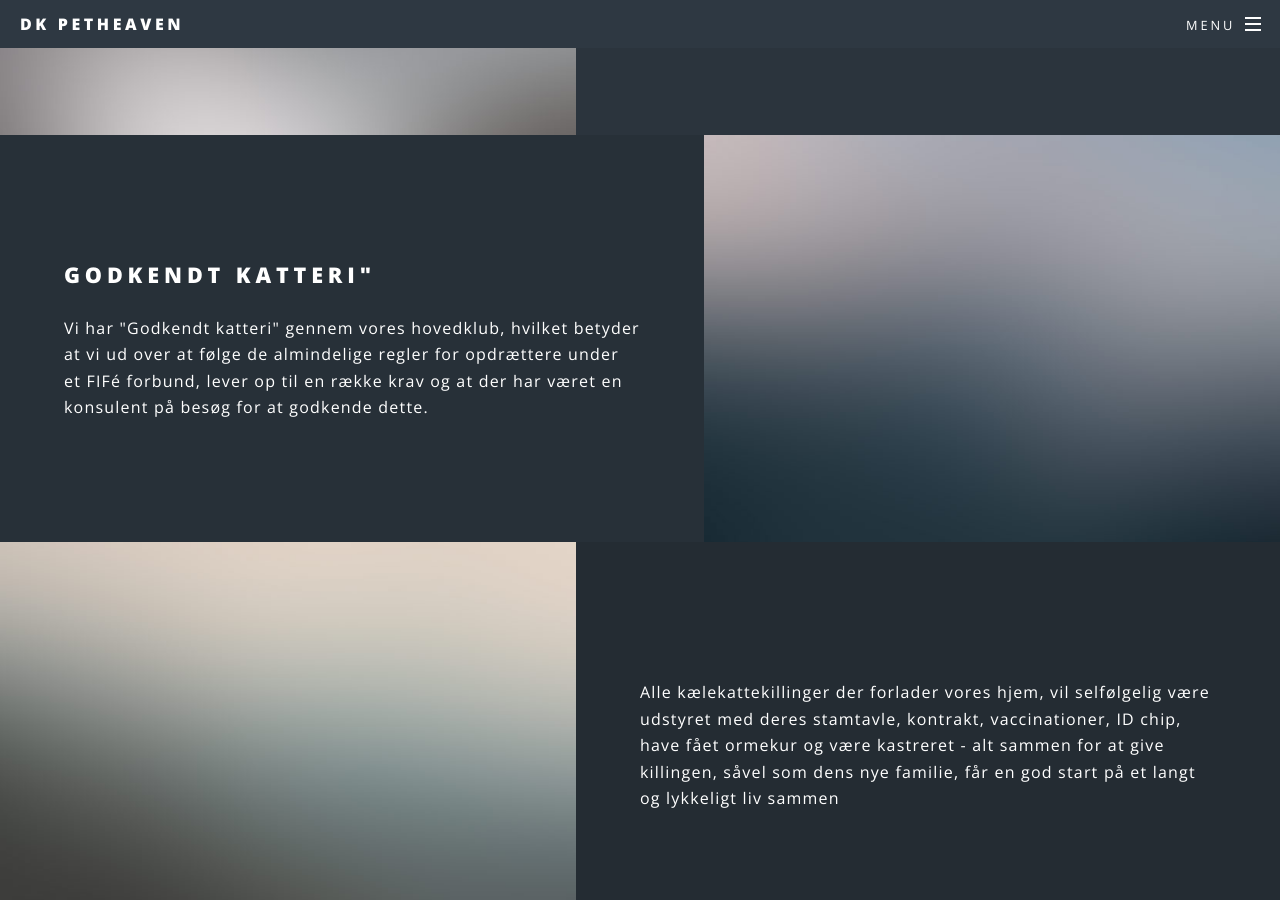
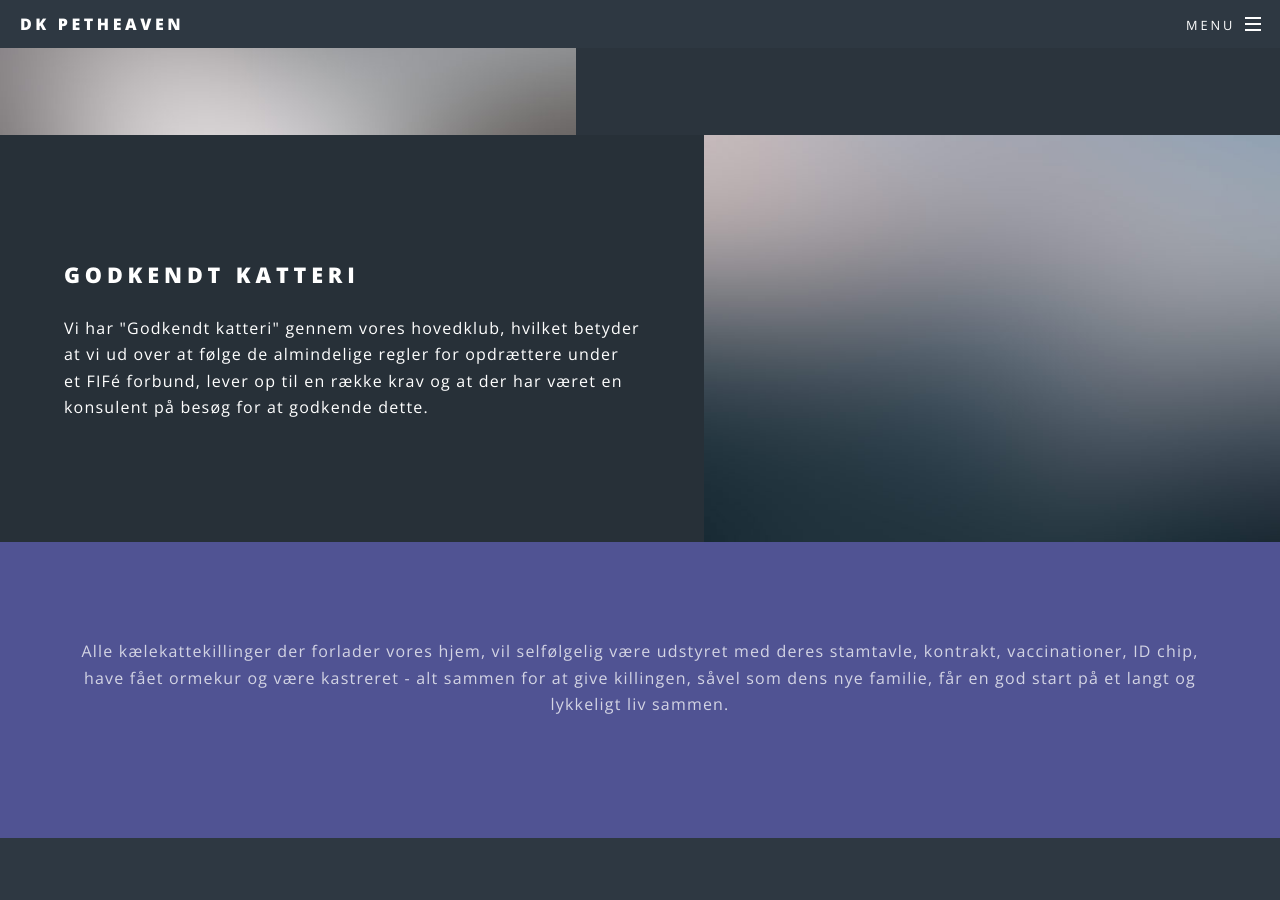
Before and after one commit to petheaven/petheaven.github.io, a Jekyll site: the page built from index.html, in a window 1280 px wide and 900 px high, scrolled down 1525 px. Built offline with Jekyll 4.4.1, drawn with Linux system fonts in a browser that asks for light colours; some of the changed lines change nothing that is shown.

Commit message:
updated main again

```diff
--- a/index.html
+++ b/index.html
@@ -32,53 +32,18 @@ layout: landing
 			</section>
 			<section class="spotlight">
 				<div class="image"><img src="images/pic02.jpg" alt="" /></div><div class="content">
-					<h2>Godkendt katteri"</h2>
+					<h2>Godkendt katteri</h2>
 					<p>Vi har "Godkendt katteri" gennem vores hovedklub, hvilket betyder at vi ud over at følge de almindelige regler for opdrættere under et FIFé forbund, lever op til en række krav og at der har været en konsulent på besøg for at godkende dette.</p>
 				</div>
 			</section>
-			<section class="spotlight">
-				<div class="image"><img src="images/pic03.jpg" alt="" /></div><div class="content">
-					<p>Alle kælekattekillinger der forlader vores hjem, vil selfølgelig være udstyret med deres stamtavle, kontrakt, vaccinationer, ID chip, have fået ormekur og være kastreret - alt sammen for at give killingen, såvel som dens nye familie, får en god start på et langt og lykkeligt liv sammen</p>
-				</div>
-			</section>
-		</section>
 
-		<!--
 		<section id="three" class="wrapper style3 special">
 			<div class="inner">
 				<header class="major">
-			<h2>Accumsan mus tortor nunc aliquet</h2>
-			<p>Aliquam ut ex ut augue consectetur interdum. Donec amet imperdiet eleifend<br />
-			fringilla tincidunt. Nullam dui leo Aenean mi ligula, rhoncus ullamcorper.</p>
+					<p>Alle kælekattekillinger der forlader vores hjem, vil selfølgelig være udstyret med deres stamtavle, kontrakt, vaccinationer, ID chip, have fået ormekur og være kastreret - alt sammen for at give killingen, såvel som dens nye familie, får en god start på et langt og lykkeligt liv sammen.</p>
 				</header>
-			<ul class="features">
-			<li class="icon fa-paper-plane-o">
-			<h3>Arcu accumsan</h3>
-			<p>Augue consectetur sed interdum imperdiet et ipsum. Mauris lorem tincidunt nullam amet leo Aenean ligula consequat consequat.</p>
-			</li>
-			<li class="icon fa-laptop">
-			<h3>Ac Augue Eget</h3>
-			<p>Augue consectetur sed interdum imperdiet et ipsum. Mauris lorem tincidunt nullam amet leo Aenean ligula consequat consequat.</p>
-			</li>
-			<li class="icon fa-code">
-			<h3>Mus Scelerisque</h3>
-			<p>Augue consectetur sed interdum imperdiet et ipsum. Mauris lorem tincidunt nullam amet leo Aenean ligula consequat consequat.</p>
-			</li>
-			<li class="icon fa-headphones">
-			<h3>Mauris Imperdiet</h3>
-			<p>Augue consectetur sed interdum imperdiet et ipsum. Mauris lorem tincidunt nullam amet leo Aenean ligula consequat consequat.</p>
-			</li>
-			<li class="icon fa-heart-o">
-			<h3>Aenean Primis</h3>
-			<p>Augue consectetur sed interdum imperdiet et ipsum. Mauris lorem tincidunt nullam amet leo Aenean ligula consequat consequat.</p>
-			</li>
-			<li class="icon fa-flag-o">
-			<h3>Tortor Ut</h3>
-			<p>Augue consectetur sed interdum imperdiet et ipsum. Mauris lorem tincidunt nullam amet leo Aenean ligula consequat consequat.</p>
-			</li>
-			</ul>
 			</div>
-			</section>-->
+		</section>
 
 		<!-- CTA -->
 		<section id="cta" class="wrapper style4">
```
Lines whose indentation alone changed are shown as unchanged.
